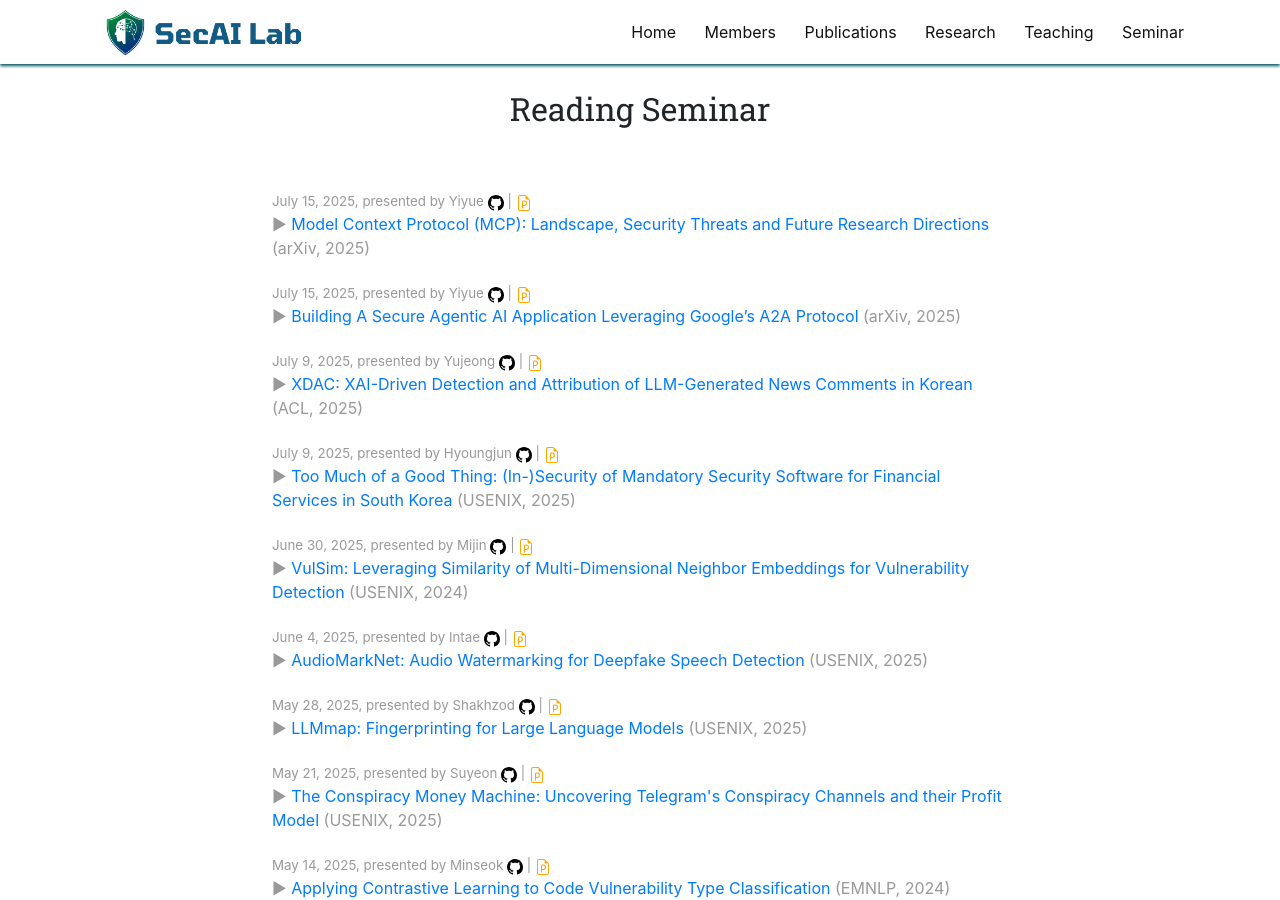
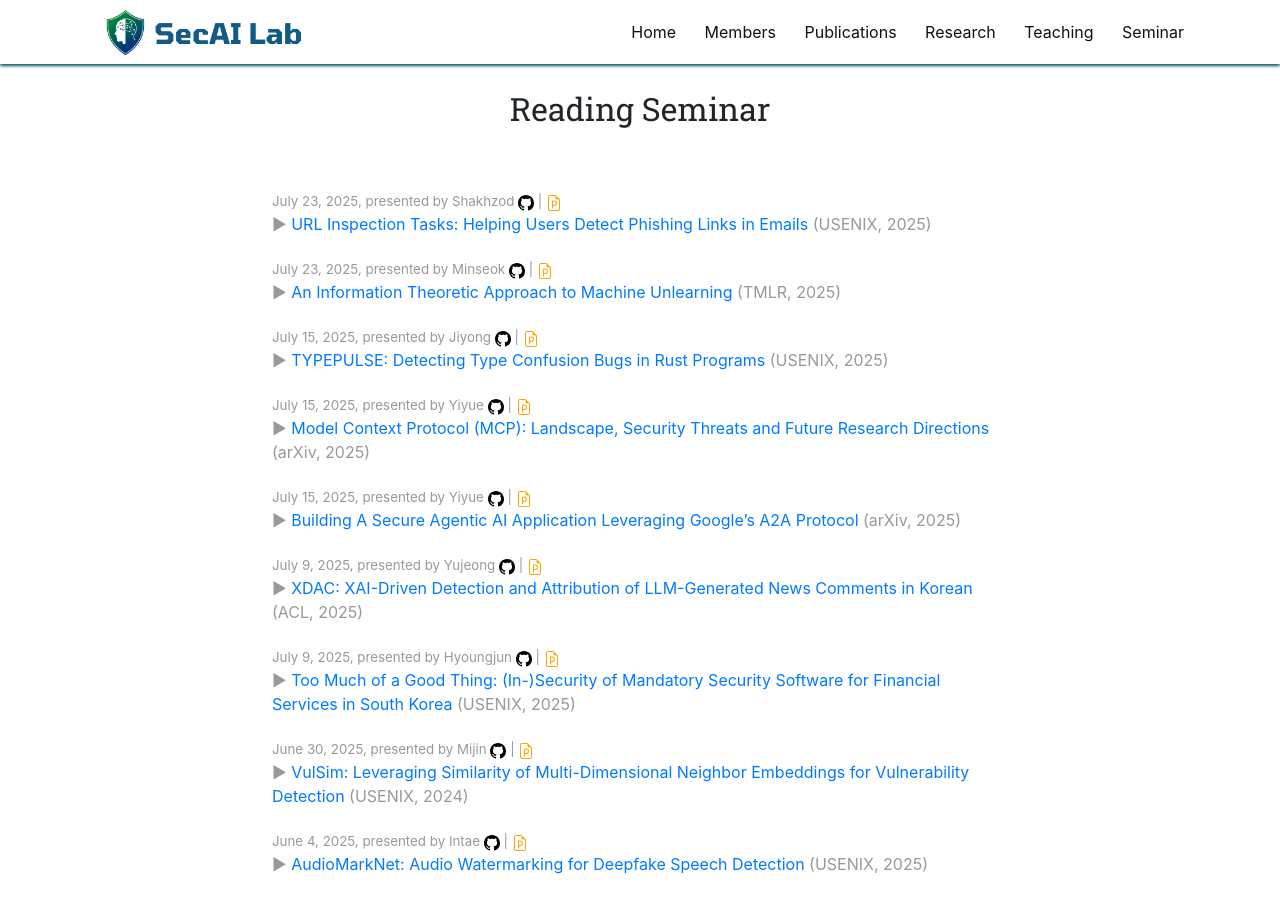
Before and after one commit to SecAI-Lab/secai-lab.github.io, a Jekyll site: the page built from pages/seminar.md, in a window 1280 px wide and 900 px high. Built offline with Jekyll 4.4.1, drawn with Linux system fonts in a browser that asks for light colours; nearby versions of some CDN libraries.

Commit message:
Update readings.yml

```diff
--- a/_data/readings.yml
+++ b/_data/readings.yml
@@ -1,3 +1,33 @@
+- title: "URL Inspection Tasks: Helping Users Detect Phishing Links in Emails"
+  link: "https://www.usenix.org/system/files/conference/usenixsecurity25/sec25cycle1-prepub-1341-lain.pdf"
+  ppt_link: "https://docs.google.com/presentation/d/1l47EPx8emWDFvv4KL8_HNfUl7ilVvXM0-viH8rnMlPw/edit?usp=sharing"
+  code_link: ""
+  presenter: Shakhzod
+  conference: USENIX
+  date: 2025.07.23
+  pub_year: 2025
+  discussion: "(Discussion)"
+
+- title: "An Information Theoretic Approach to Machine Unlearning"
+  link: "https://openreview.net/pdf?id=t1utIThKHD"
+  ppt_link: "https://for8821.synology.me:5001/d/s/14GvvzNyUMHP1CCYW7OlbmtaKnBpmBKA/pa7XZwUUN98JOh17DGIry0G1fGSlXFOT-BbPgcA75cww"
+  code_link: ""
+  presenter: Minseok
+  conference: TMLR
+  date: 2025.07.23
+  pub_year: 2025
+  discussion: "(Discussion)"
+
+- title: "TYPEPULSE: Detecting Type Confusion Bugs in Rust Programs"
+  link: "https://www.usenix.org/system/files/conference/usenixsecurity25/sec25cycle1-prepub-952-chen-hung-mao.pdf"
+  ppt_link: ""
+  code_link: ""
+  presenter: Jiyong
+  conference: USENIX
+  date: 2025.07.15
+  pub_year: 2025
+  discussion: "(Discussion)"
+
 - title: "Model Context Protocol (MCP): Landscape, Security Threats and Future Research Directions"
   link: "https://arxiv.org/abs/2503.23278"
   ppt_link: "https://docs.google.com/presentation/d/19iNO2zslPc7D0LCmvzDnZT-oOxThghC3IlvEZERzsMs/edit?usp=sharing"
```
